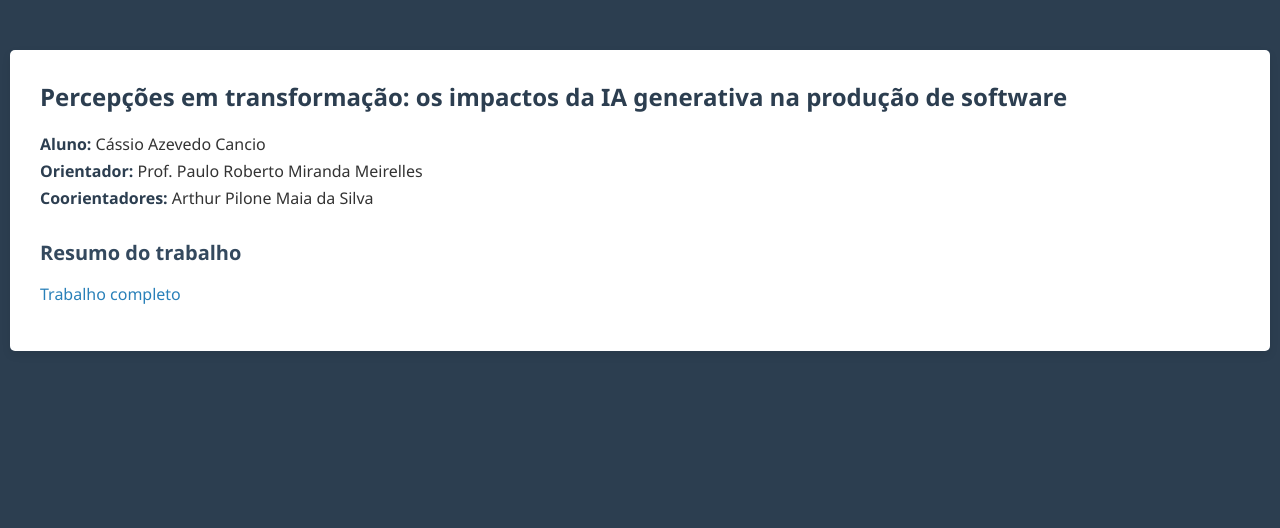
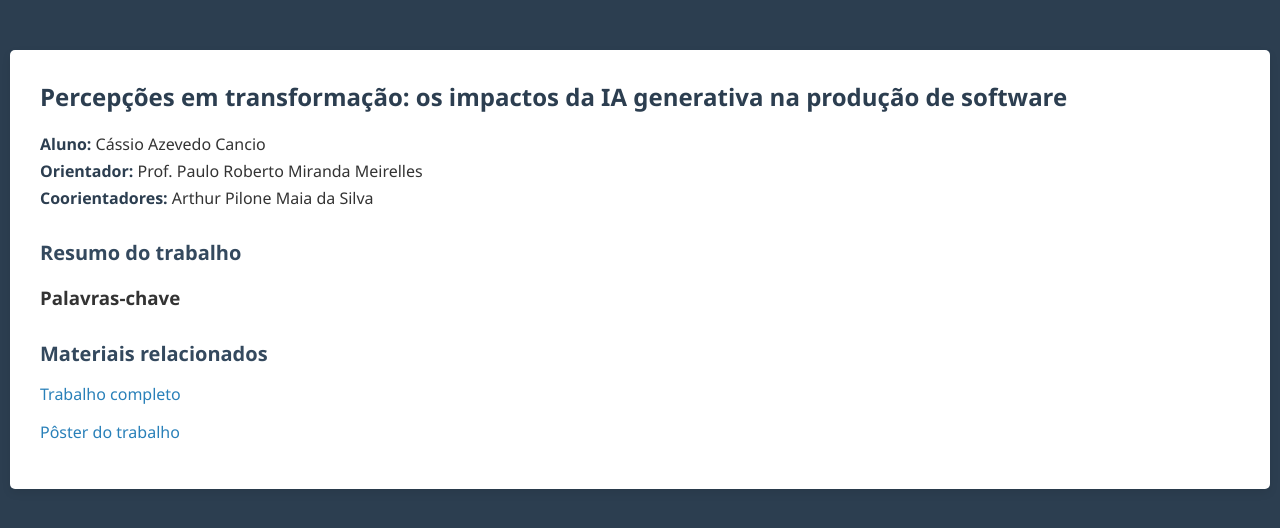
Before and after one commit to CassioCancio/TCC-BCC, a plain HTML site: page docs/index.html in a window 1280 px wide. Drawn offline with Linux system fonts and the light colour scheme.

Commit message:
Adição do pôster ao site

```diff
--- a/docs/index.html
+++ b/docs/index.html
@@ -19,9 +19,15 @@
     <p>
       <!-- TODO - escrever resumo aqui -->
     </p>
+    <h3>Palavras-chave</h3>
+    <p>
+      <!-- TODO - escrever palavras-chave aqui -->
+    </p>
 
+    <h2>Materiais relacionados</h2>
     <!-- TODO - copiar tese.pdf para o diretório docs -->
     <p><a href="./tese.pdf">Trabalho completo</a></p>
+    <p><a href="./poster.pdf">Pôster do trabalho</a></p>
   </div>
 </body>
 </html>
```
Also changed, not shown: acompanhamento.txt, 1 other file.
